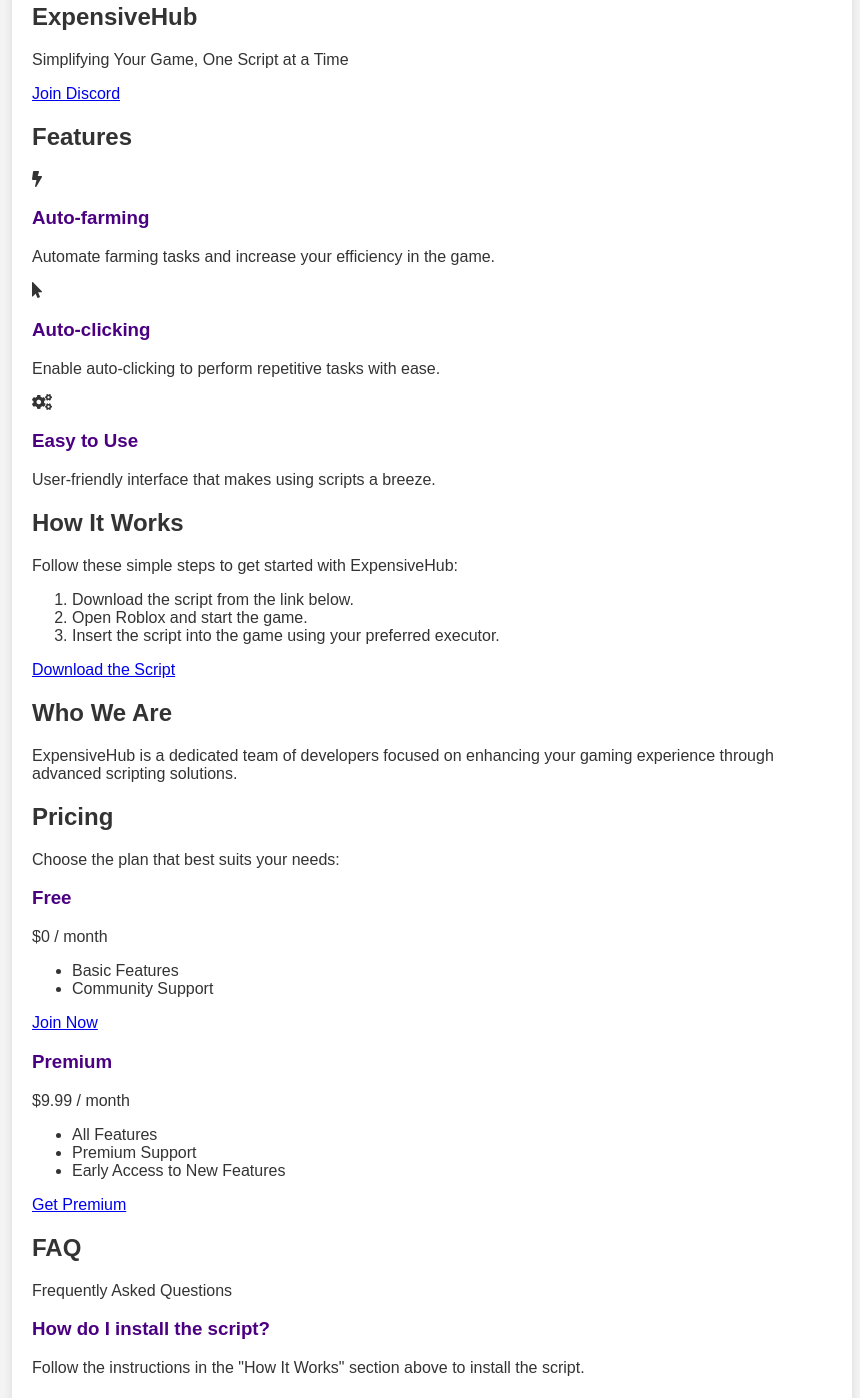
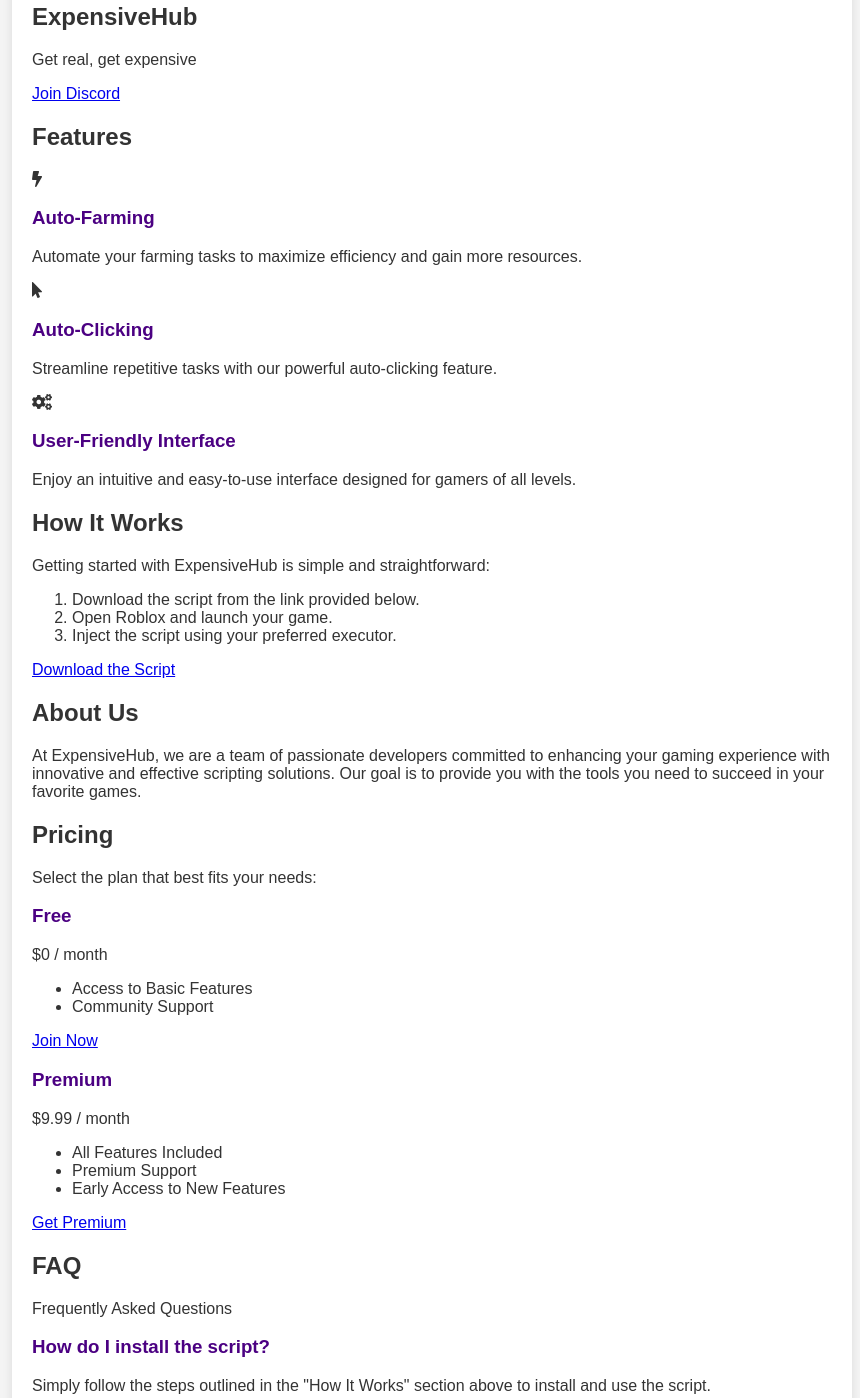
Before and after one commit to sediksss/expensivehub, a plain HTML site: page index.html in a window 1280 px wide. Shown: the part 145-1543 px from the top of the page, without its empty margins (208-1068 px from the left). Drawn offline with Linux system fonts and the light colour scheme.

Commit message:
Update index.html

```diff
--- a/index.html
+++ b/index.html
@@ -14,7 +14,7 @@
             <ul>
                 <li><a href="#features">Features</a></li>
                 <li><a href="#how-it-works">How It Works</a></li>
-                <li><a href="#about-us">Who We Are</a></li>
+                <li><a href="#about-us">About Us</a></li>
                 <li><a href="#pricing">Pricing</a></li>
                 <li><a href="#faq">FAQ</a></li>
                 <li><a href="#join-discord">Join Discord</a></li>
@@ -24,7 +24,7 @@
     <main>
         <section class="hero" id="welcome">
             <h1>ExpensiveHub</h1>
-            <p>Simplifying Your Game, One Script at a Time</p>
+            <p>Get real, get expensive</p>
             <a href="#join-discord" class="btn">Join Discord</a>
         </section>
         <section id="features" class="content-section">
@@ -32,44 +32,44 @@
             <div class="features">
                 <div class="feature">
                     <i class="fas fa-bolt"></i>
-                    <h3>Auto-farming</h3>
-                    <p>Automate farming tasks and increase your efficiency in the game.</p>
+                    <h3>Auto-Farming</h3>
+                    <p>Automate your farming tasks to maximize efficiency and gain more resources.</p>
                 </div>
                 <div class="feature">
                     <i class="fas fa-mouse-pointer"></i>
-                    <h3>Auto-clicking</h3>
-                    <p>Enable auto-clicking to perform repetitive tasks with ease.</p>
+                    <h3>Auto-Clicking</h3>
+                    <p>Streamline repetitive tasks with our powerful auto-clicking feature.</p>
                 </div>
                 <div class="feature">
                     <i class="fas fa-cogs"></i>
-                    <h3>Easy to Use</h3>
-                    <p>User-friendly interface that makes using scripts a breeze.</p>
+                    <h3>User-Friendly Interface</h3>
+                    <p>Enjoy an intuitive and easy-to-use interface designed for gamers of all levels.</p>
                 </div>
             </div>
         </section>
         <section id="how-it-works" class="content-section">
             <h2>How It Works</h2>
-            <p>Follow these simple steps to get started with ExpensiveHub:</p>
+            <p>Getting started with ExpensiveHub is simple and straightforward:</p>
             <ol>
-                <li>Download the script from the link below.</li>
-                <li>Open Roblox and start the game.</li>
-                <li>Insert the script into the game using your preferred executor.</li>
+                <li>Download the script from the link provided below.</li>
+                <li>Open Roblox and launch your game.</li>
+                <li>Inject the script using your preferred executor.</li>
             </ol>
             <a href="link_to_script_download" class="btn">Download the Script</a>
         </section>
         <section id="about-us" class="content-section">
-            <h2>Who We Are</h2>
-            <p>ExpensiveHub is a dedicated team of developers focused on enhancing your gaming experience through advanced scripting solutions.</p>
+            <h2>About Us</h2>
+            <p>At ExpensiveHub, we are a team of passionate developers committed to enhancing your gaming experience with innovative and effective scripting solutions. Our goal is to provide you with the tools you need to succeed in your favorite games.</p>
         </section>
         <section id="pricing" class="content-section">
             <h2>Pricing</h2>
-            <p>Choose the plan that best suits your needs:</p>
+            <p>Select the plan that best fits your needs:</p>
             <div class="pricing-plans">
                 <div class="plan">
                     <h3>Free</h3>
                     <p>$0 / month</p>
                     <ul>
-                        <li>Basic Features</li>
+                        <li>Access to Basic Features</li>
                         <li>Community Support</li>
                     </ul>
                     <a href="#join-discord" class="btn">Join Now</a>
@@ -78,7 +78,7 @@
                     <h3>Premium</h3>
                     <p>$9.99 / month</p>
                     <ul>
-                        <li>All Features</li>
+                        <li>All Features Included</li>
                         <li>Premium Support</li>
                         <li>Early Access to New Features</li>
                     </ul>
@@ -91,21 +91,21 @@
             <p>Frequently Asked Questions</p>
             <div class="faq-item">
                 <h3>How do I install the script?</h3>
-                <p>Follow the instructions in the "How It Works" section above to install the script.</p>
+                <p>Simply follow the steps outlined in the "How It Works" section above to install and use the script.</p>
             </div>
             <div class="faq-item">
                 <h3>Is it safe to use?</h3>
-                <p>Yes, our script is designed with safety and security in mind.</p>
+                <p>Yes, our script is developed with security in mind, ensuring a safe and reliable experience.</p>
             </div>
         </section>
         <section id="join-discord" class="content-section">
             <h2>Join Our Discord</h2>
-            <p>Stay updated with the latest news and support by joining our Discord community.</p>
+            <p>Stay updated with the latest news, receive support, and connect with the community by joining our Discord server.</p>
             <a href="link_to_discord" class="btn">Join Discord</a>
         </section>
     </main>
     <footer>
-        <p>&copy; 2024 ExpensiveHub</p>
+        <p>&copy; 2024 ExpensiveHub. All rights reserved.</p>
     </footer>
 </body>
 </html>
```
